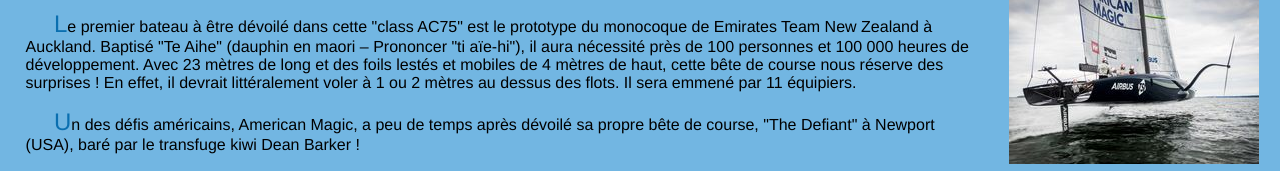
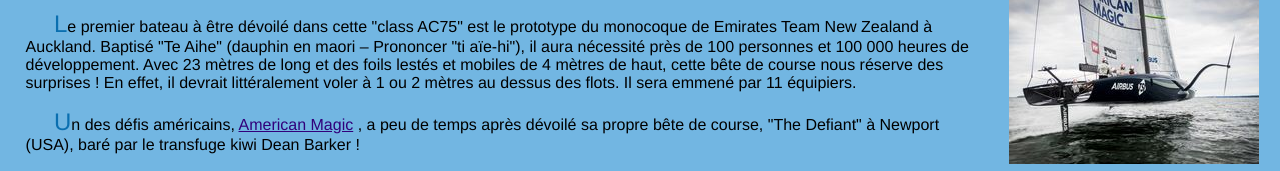
Before and after one commit to nicolasiut/ACwebProjet, a plain HTML site: page index.html in a window 1280 px wide. Shown: the part 467-638 px from the top of the page. Drawn offline with Linux system fonts and the light colour scheme.

Commit message:
Ajout hyperlien vers American Magic

```diff
--- a/index.html
+++ b/index.html
@@ -35,7 +35,7 @@
 	En effet, il devrait littéralement voler à 1 ou 2 mètres au dessus des flots. Il sera emmené par 11 équipiers.
 	</p>
 	<p>
-	Un des défis américains, American Magic, a peu de temps après dévoilé sa propre bête de course, "The Defiant" à Newport (USA), baré par le transfuge kiwi Dean Barker !
+	Un des défis américains, <a href="./challenger/American_magic.html	" title="Accès sécurisé">American Magic</a> , a peu de temps après dévoilé sa propre bête de course, "The Defiant" à Newport (USA), baré par le transfuge kiwi Dean Barker !
 	</p>
 
 	<h2>Les participants</h2>
```
